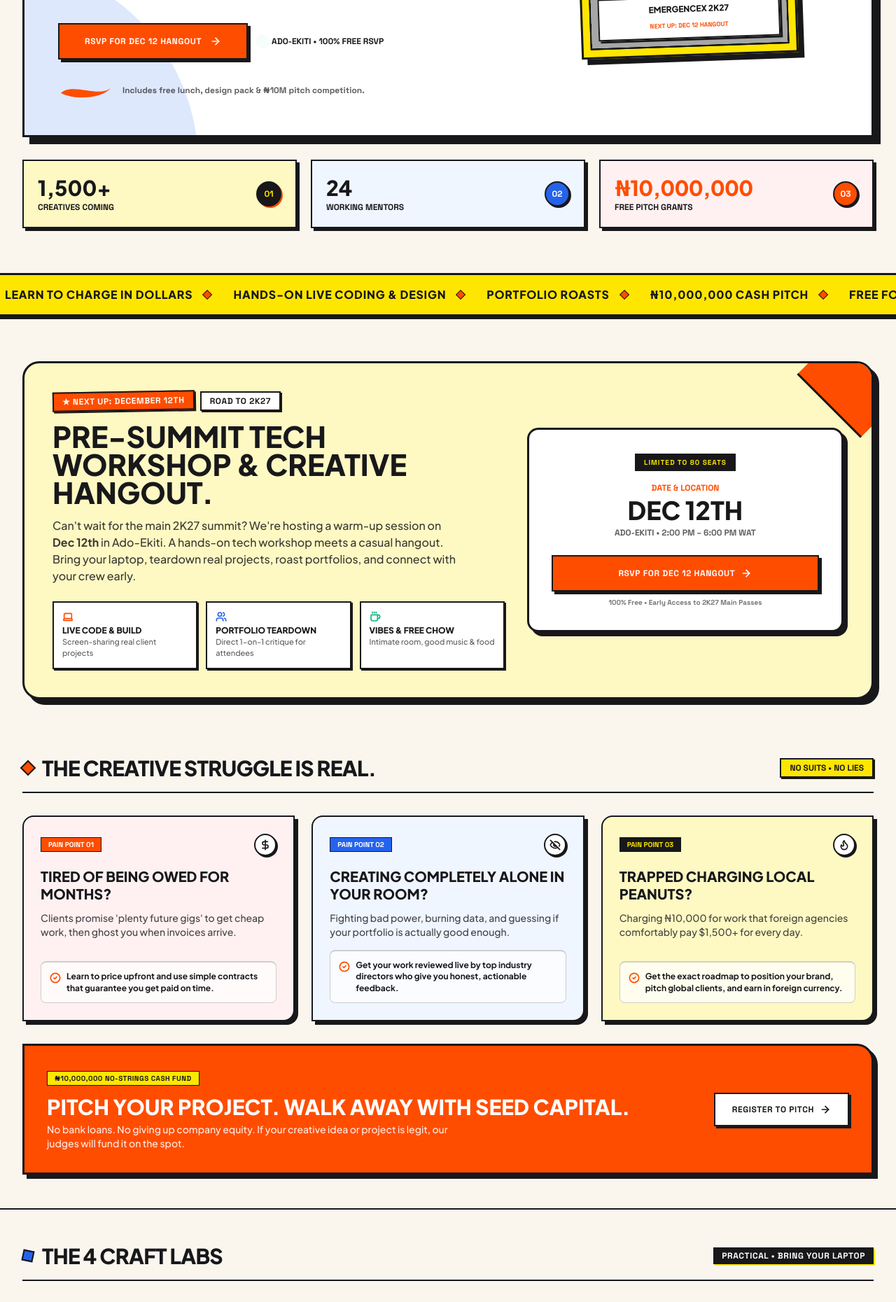
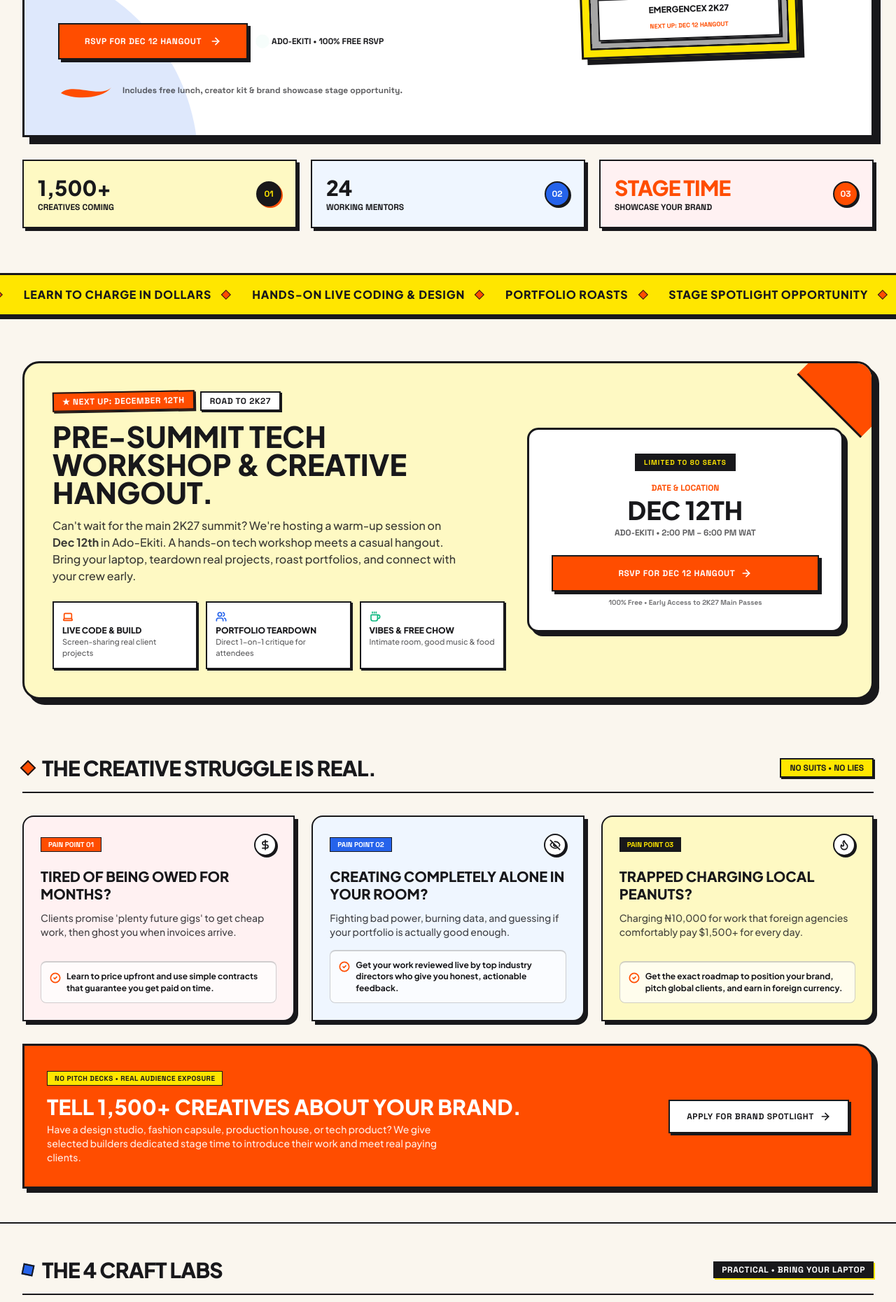
Before and after one commit to iamunclesam/The_creatives, a React (Vite) app: page / in a window 1280 px wide. Shown: the part 560-2420 px from the top of the page at 70% size. Built offline with nearby package versions, Linux system fonts and the light colour scheme; grey boxes are pictures that could not be loaded; a web font is replaced by a local one.

Commit message:
Fix mobile sidebar background and replace pitch competitions with creator brand showcase opportunities

```diff
--- a/src/components/PartnerModal.tsx
+++ b/src/components/PartnerModal.tsx
@@ -111,7 +111,7 @@ export const PartnerModal: React.FC<PartnerModalProps> = ({ isOpen, onClose }) =
                   <option value="Strategic Headline Sponsor">Strategic Headline Partner / Co-Convener</option>
                   <option value="Technology & Cloud Sponsor">Technology, AI & Cloud Infrastructure Sponsor</option>
                   <option value="Creative Masterclass Track Sponsor">Creative Masterclass Track Sponsor</option>
-                  <option value="Creative Pitch Grants Donor (₦10M+)">Creative Pitch Grants Donor / Seed Fund</option>
+                  <option value="Brand Showcase & Stage Partner">Brand Showcase & Stage Partner</option>
                   <option value="Exhibition Booth & Experience Dome">Exhibition Booth & Experience Dome</option>
                   <option value="Media & Broadcast Partner">Media & Broadcast Partner</option>
                 </select>
--- a/src/components/PicassoFaculty.tsx
+++ b/src/components/PicassoFaculty.tsx
@@ -33,9 +33,9 @@ export const PicassoFaculty: React.FC = () => {
       num: "04",
       badgeColor: "bg-[#18181B] text-white",
       name: "Babatunde Alabi",
-      role: "Startup Investor",
-      company: "EmergenceX Capital",
-      teach: "Manages the ₦10M seed grant fund and shows you how to pitch creative ventures that get backed.",
+      role: "Brand & Venture Strategist",
+      company: "EmergenceX Ecosystem",
+      teach: "Shows you how to package your creative studio, position your brand, and tell your story effectively on stage.",
       image: "https://images.unsplash.com/photo-1500648767791-00dcc994a43e?auto=format&fit=crop&w=800&q=80",
     }
   ];
--- a/src/components/PicassoHero.tsx
+++ b/src/components/PicassoHero.tsx
@@ -65,7 +65,7 @@ export const PicassoHero: React.FC<HeroProps> = ({ onRegisterClick }) => {
             {/* Perks Tag */}
             <div className="pt-1 flex items-center gap-3 text-xs font-mono text-[#18181B]/70 font-bold">
               <PicassoPalettePatch color="#FF4D00" className="w-14 h-5 shrink-0" />
-              <span>Includes free lunch, design pack & ₦10M pitch competition.</span>
+              <span>Includes free lunch, creator kit & brand showcase stage opportunity.</span>
             </div>
           </div>
 
@@ -129,8 +129,8 @@ export const PicassoHero: React.FC<HeroProps> = ({ onRegisterClick }) => {
 
         <div className="border-[2.5px] border-[#18181B] p-5 bg-[#FFF1F2] shadow-[4px_4px_0px_#18181B] flex items-center justify-between hover:translate-y-[-2px] transition-transform">
           <div>
-            <p className="font-syne font-black text-2xl lg:text-3xl text-[#FF4D00] tracking-tight">₦10,000,000</p>
-            <p className="font-mono text-xs text-[#18181B] uppercase font-black mt-0.5">Free Pitch Grants</p>
+            <p className="font-syne font-black text-2xl lg:text-3xl text-[#FF4D00] tracking-tight">STAGE TIME</p>
+            <p className="font-mono text-xs text-[#18181B] uppercase font-black mt-0.5">Showcase Your Brand</p>
           </div>
           <span className="w-9 h-9 rounded-full bg-[#FF4D00] border-2 border-[#18181B] flex items-center justify-center text-white font-mono text-xs font-black shrink-0 shadow-[2px_2px_0px_#18181B]">
             03
--- a/src/components/PicassoManifesto.tsx
+++ b/src/components/PicassoManifesto.tsx
@@ -92,17 +92,17 @@ export const PicassoManifesto: React.FC<ManifestoProps> = ({ onRegisterClick })
         })}
       </div>
 
-      {/* Grant Banner Callout with Massive Visual Pop */}
+      {/* Brand Spotlight Callout with Massive Visual Pop */}
       <div className="mt-8 border-[3px] border-[#18181B] bg-[#FF4D00] text-white p-6 sm:p-8 shadow-[6px_6px_0px_#18181B] flex flex-col md:flex-row items-center justify-between gap-6 rounded-tr-3xl">
         <div className="space-y-1 text-center md:text-left">
           <span className="inline-block px-2.5 py-0.5 bg-[#FFE600] text-[#18181B] border border-[#18181B] font-mono text-[10px] font-black uppercase tracking-wider mb-2">
-            ₦10,000,000 NO-STRINGS CASH FUND
+            NO PITCH DECKS • REAL AUDIENCE EXPOSURE
           </span>
           <h3 className="font-syne font-black text-2xl sm:text-3xl uppercase leading-tight">
-            PITCH YOUR PROJECT. WALK AWAY WITH SEED CAPITAL.
+            TELL 1,500+ CREATIVES ABOUT YOUR BRAND.
           </h3>
           <p className="font-sans text-xs sm:text-sm text-white/90 max-w-xl">
-            No bank loans. No giving up company equity. If your creative idea or project is legit, our judges will fund it on the spot.
+            Have a design studio, fashion capsule, production house, or tech product? We give selected builders dedicated stage time to introduce their work and meet real paying clients.
           </p>
         </div>
 
@@ -110,7 +110,7 @@ export const PicassoManifesto: React.FC<ManifestoProps> = ({ onRegisterClick })
           onClick={onRegisterClick}
           className="bg-white hover:bg-[#FFE600] text-[#18181B] px-6 py-3.5 font-mono font-black text-xs uppercase tracking-wider border-2 border-[#18181B] shadow-[3px_3px_0px_#18181B] shrink-0 transition-all flex items-center gap-2 active:translate-x-0.5 active:translate-y-0.5"
         >
-          <span>REGISTER TO PITCH</span>
+          <span>APPLY FOR BRAND SPOTLIGHT</span>
           <ArrowRight className="w-4 h-4 stroke-[2.5]" />
         </button>
       </div>
--- a/src/components/PicassoTicker.tsx
+++ b/src/components/PicassoTicker.tsx
@@ -4,11 +4,11 @@ export const PicassoTicker: React.FC = () => {
   const items = [
     "NEXT UP: TECH WORKSHOP HANGOUT (DEC 12TH)",
     "ROAD TO EMERGENCEX 2K27",
-    "TIRED OF BEING OWED?",
+    "TELL 1,500+ ABOUT YOUR BRAND",
     "LEARN TO CHARGE IN DOLLARS",
     "HANDS-ON LIVE CODING & DESIGN",
     "PORTFOLIO ROASTS",
-    "₦10,000,000 CASH PITCH",
+    "STAGE SPOTLIGHT OPPORTUNITY",
     "FREE FOOD & MERCH",
     "ADO-EKITI 2K27",
   ];
--- a/src/components/PicassoTicketCanvas.tsx
+++ b/src/components/PicassoTicketCanvas.tsx
@@ -34,7 +34,7 @@ export const PicassoTicketCanvas: React.FC<TicketProps> = ({ onRegisterClick })
             </h3>
 
             <p className="font-sans text-sm sm:text-base text-[#18181B]/85 max-w-xl leading-relaxed font-medium">
-              One full pass unlocks everything: entry to the <strong>Dec 12th Tech Hangout</strong>, plus priority access to the massive <strong>2K27 Main Summit</strong>, portfolio reviews, free food, and the ₦10M pitch fund.
+              One full pass unlocks everything: entry to the <strong>Dec 12th Tech Hangout</strong>, priority access to the massive <strong>2K27 Main Summit</strong>, portfolio reviews, free food, and brand spotlight stage access.
             </p>
 
             <div className="grid grid-cols-2 sm:grid-cols-3 gap-4 pt-3 font-mono text-xs border-t-2 border-[#18181B]/20">
--- a/src/components/PicassoWhyAttend.tsx
+++ b/src/components/PicassoWhyAttend.tsx
@@ -26,9 +26,9 @@ export const PicassoWhyAttend: React.FC<WhyAttendProps> = ({ onRegisterClick })
     {
       num: "03",
       badgeColor: "bg-[#FFE600] text-[#18181B]",
-      title: "Live ₦10M Pitch Stage",
-      desc: "Have a studio idea, short film, fashion capsule, or creative app? Pitch live to judges and leave with real cash funding.",
-      tag: "NON-DILUTIVE CASH",
+      title: "Main Stage Brand Spotlight",
+      desc: "Have a design studio, fashion capsule, agency, or creative app? You get the microphone to tell 1,500+ attendees and prospective clients what you do.",
+      tag: "TELL YOUR STORY",
       icon: Trophy
     },
     {
```
Also changed, not shown: src/components/PicassoNavbar.tsx (+27 -11 lines).
